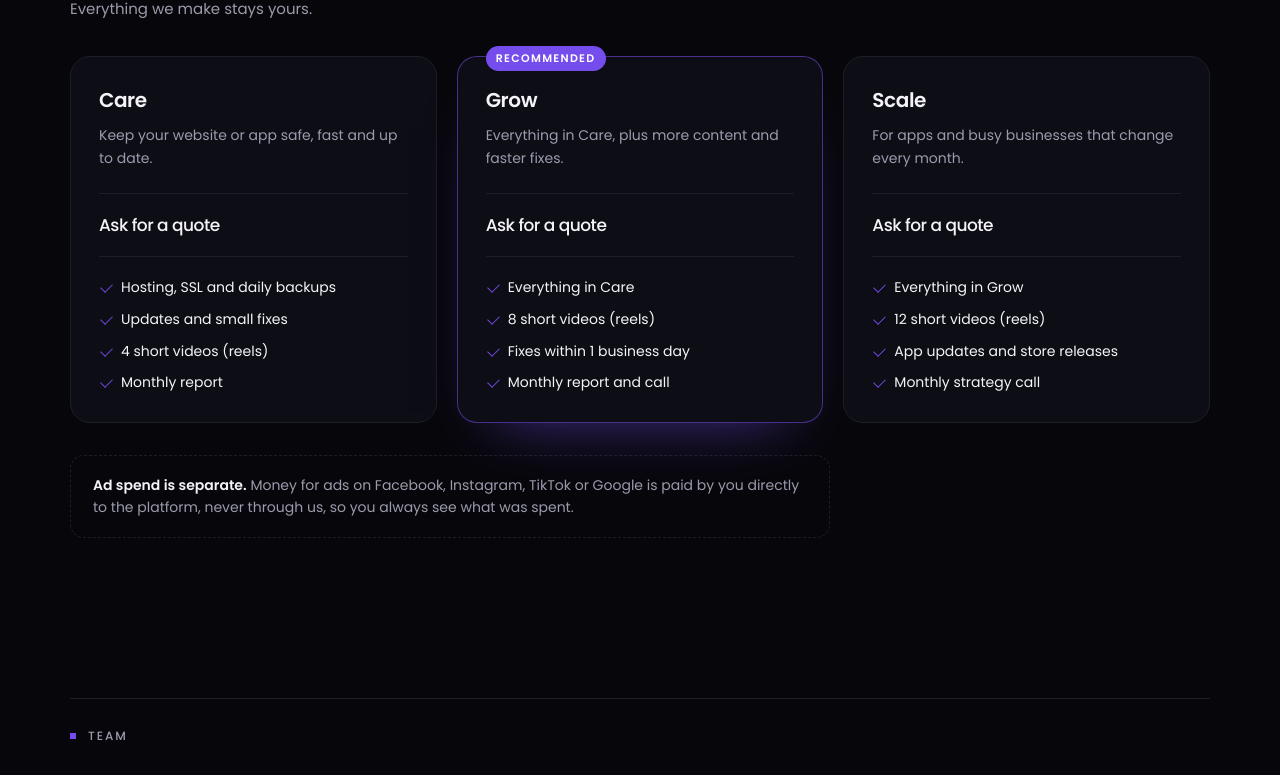
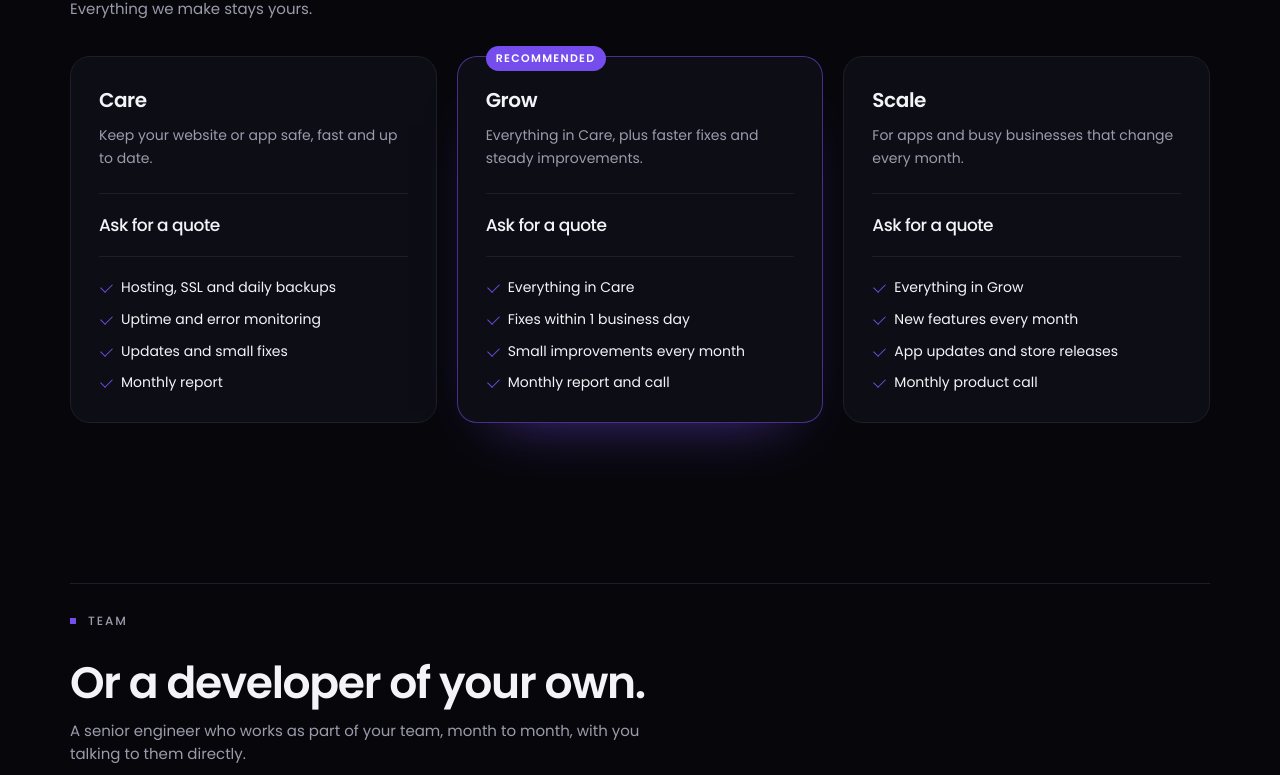
Before and after one commit to Prajwalkc/42codinglabs, a Next.js app: page /pricing in a window 1280 px wide. Shown: the part 2618-3393 px from the top of the page. Built offline with nearby package versions, Linux system fonts and the light colour scheme.

Commit message:
Drop reels and ad-spend from the packages: software only
Care plans now cover hosting, monitoring, fixes, monthly improvements and
new features instead of short videos. The ad-spend note and FAQ are gone.

Co-Authored-By: Claude Opus 5.5 <noreply@anthropic.com>

```diff
--- a/app/globals.css
+++ b/app/globals.css
@@ -549,8 +549,6 @@ a.work-status:hover{color:var(--fg);border-color:rgba(117,77,236,.5)}
 .pkg ul{list-style:none;padding:0;margin:20px 0 0;display:grid;gap:10px}
 .pkg li{position:relative;padding-left:22px;font-size:14px;line-height:1.55}
 .pkg li::before{content:"";position:absolute;left:2px;top:.42em;width:10px;height:6px;border-left:1.5px solid var(--brand);border-bottom:1.5px solid var(--brand);rotate:-45deg}
-.ad-note{margin:32px 0 0;padding:18px 22px;border:1px dashed var(--line);border-radius:14px;color:var(--muted);font-size:14px;line-height:1.6;max-width:760px}
-.ad-note b{color:var(--fg);font-weight:600}
 .wa-btn svg{margin-right:2px}
 .nap{display:grid;grid-template-columns:repeat(4,1fr);gap:24px;margin:36px 0 0}
 .nap dt{font-size:11px;font-weight:600;letter-spacing:.16em;text-transform:uppercase;color:var(--brand)}
--- a/app/pricing/page.tsx
+++ b/app/pricing/page.tsx
@@ -20,7 +20,7 @@ const FAQS: Faq[] = [
   { q: 'Why is there no price on the packages?', a: 'Every business needs a slightly different scope, so we price each project after a short call. You get a written, fixed-scope estimate within one business day, and that is the price you pay.' },
   { q: 'Can I start with an MVP and grow it later?', a: 'Yes. Most apps should. We build the smallest version that proves the idea, launch it on the App Store and Google Play, then grow it into a full production app as you learn from real users.' },
   { q: 'Do I own the website or app?', a: 'Yes, fully. The code, domain, hosting, store accounts and data are in your name from day one, and there is no fee to take your code elsewhere.' },
-  { q: 'Is ad spend included in the monthly plans?', a: 'No. Money for ads on Facebook, Instagram, TikTok or Google is paid by you directly to the platform, so you always see exactly what was spent. Our plans cover the work, not the ad budget.' },
+  { q: 'What happens after launch?', a: 'You can run it yourself, or pick a monthly care plan: hosting, monitoring, fixes and improvements with a report every month. Either way the code and accounts stay yours.' },
   { q: 'Where is the team, and how do we work across time zones?', a: 'We are in Kathmandu, Nepal, with working hours that overlap the US, UK, EU and the Gulf. You talk to the engineers directly, on calls, WhatsApp or Slack, and get a written report with every delivery.' },
 ]
 
@@ -58,10 +58,6 @@ export default function PricingPage() {
           Fixed deliverables every month, so you know exactly what you are paying for. Everything we make stays yours.
         </p>
         <Packages items={CARE} />
-        <p className="ad-note rv">
-          <b>Ad spend is separate.</b> Money for ads on Facebook, Instagram, TikTok or Google is paid by you directly to the
-          platform, never through us, so you always see what was spent.
-        </p>
       </Block>
 
       <Block label="Team">
--- a/lib/packages.ts
+++ b/lib/packages.ts
@@ -134,14 +134,14 @@ export const CARE: Pkg[] = [
     price: null,
     unit: '/ month',
     blurb: 'Keep your website or app safe, fast and up to date.',
-    items: ['Hosting, SSL and daily backups', 'Updates and small fixes', '4 short videos (reels)', 'Monthly report'],
+    items: ['Hosting, SSL and daily backups', 'Uptime and error monitoring', 'Updates and small fixes', 'Monthly report'],
   },
   {
     name: 'Grow',
     price: null,
     unit: '/ month',
-    blurb: 'Everything in Care, plus more content and faster fixes.',
-    items: ['Everything in Care', '8 short videos (reels)', 'Fixes within 1 business day', 'Monthly report and call'],
+    blurb: 'Everything in Care, plus faster fixes and steady improvements.',
+    items: ['Everything in Care', 'Fixes within 1 business day', 'Small improvements every month', 'Monthly report and call'],
     featured: true,
   },
   {
@@ -149,7 +149,7 @@ export const CARE: Pkg[] = [
     price: null,
     unit: '/ month',
     blurb: 'For apps and busy businesses that change every month.',
-    items: ['Everything in Grow', '12 short videos (reels)', 'App updates and store releases', 'Monthly strategy call'],
+    items: ['Everything in Grow', 'New features every month', 'App updates and store releases', 'Monthly product call'],
   },
 ]
 
```
